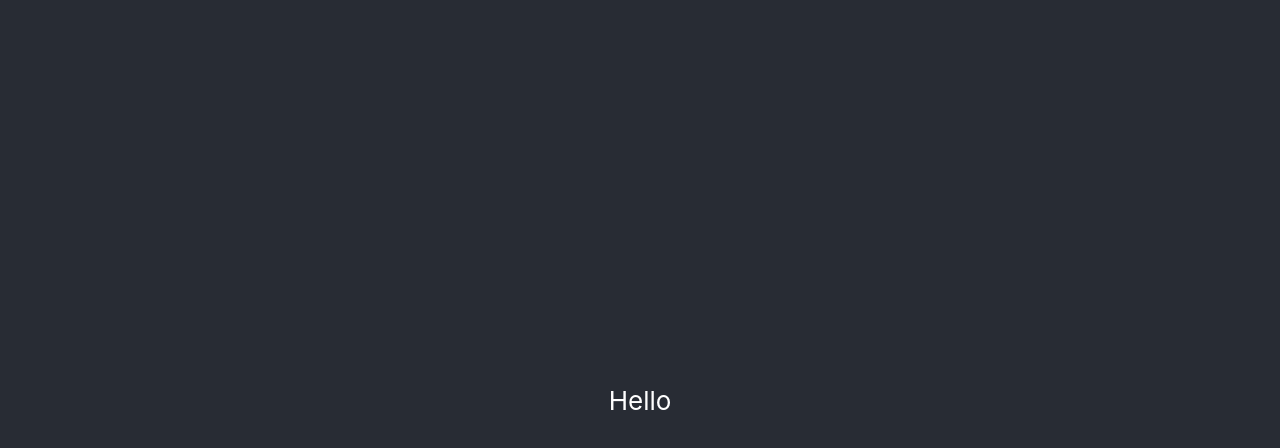
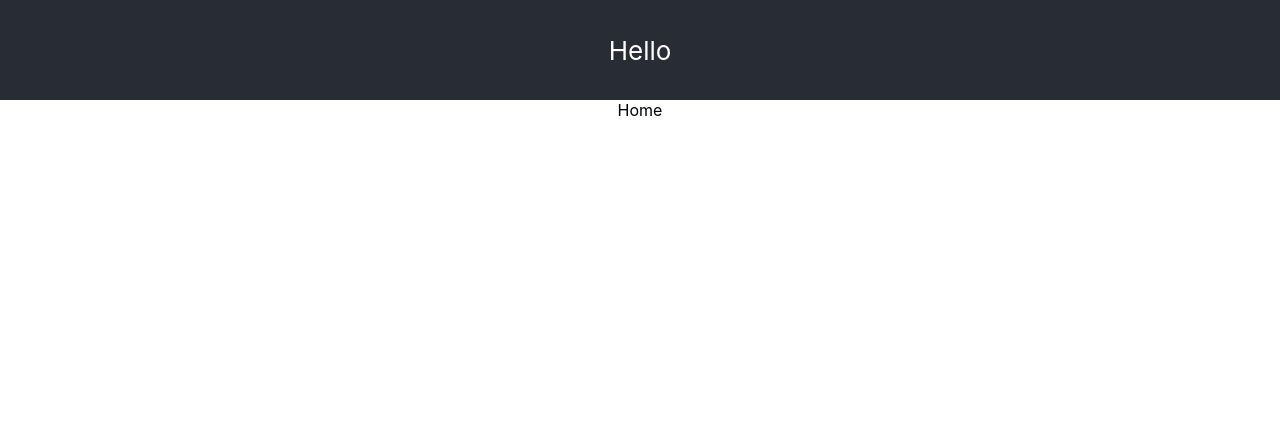
Before and after one commit to eunbeen-ahn/zmon-frontend, a React (Create React App) app: page / in a window 1280 px wide. Shown: the top 448 px of the page. Built offline with nearby package versions, Linux system fonts and the light colour scheme.

Commit message:
chore: add sample page component

```diff
--- a/src/components/App.js
+++ b/src/components/App.js
@@ -1,5 +1,6 @@
 import React from 'react';
 import 'styles/App.css';
+import HomeContainer from "pages/Home";
 
 function App() {
   return (
@@ -7,6 +8,7 @@ function App() {
       <header className="App-header">
         Hello
       </header>
+      <HomeContainer/>
     </div>
   );
 }
--- a/src/pages/Home/HomeContainer.js
+++ b/src/pages/Home/HomeContainer.js
@@ -0,0 +1,8 @@
+import React from 'react';
+import HomePresenter from './HomePresenter';
+
+const HomeContainer = () => {
+  return <HomePresenter/>
+};
+
+export default HomeContainer;
--- a/src/pages/Home/HomePresenter.js
+++ b/src/pages/Home/HomePresenter.js
@@ -0,0 +1 @@
+export default () => "Home";
--- a/src/pages/Home/index.js
+++ b/src/pages/Home/index.js
@@ -0,0 +1,3 @@
+import HomeContainer from './HomeContainer';
+
+export default HomeContainer;
--- a/src/styles/App.css
+++ b/src/styles/App.css
@@ -15,7 +15,7 @@
 
 .App-header {
   background-color: #282c34;
-  min-height: 100vh;
+  min-height: 100px;
   display: flex;
   flex-direction: column;
   align-items: center;
```
